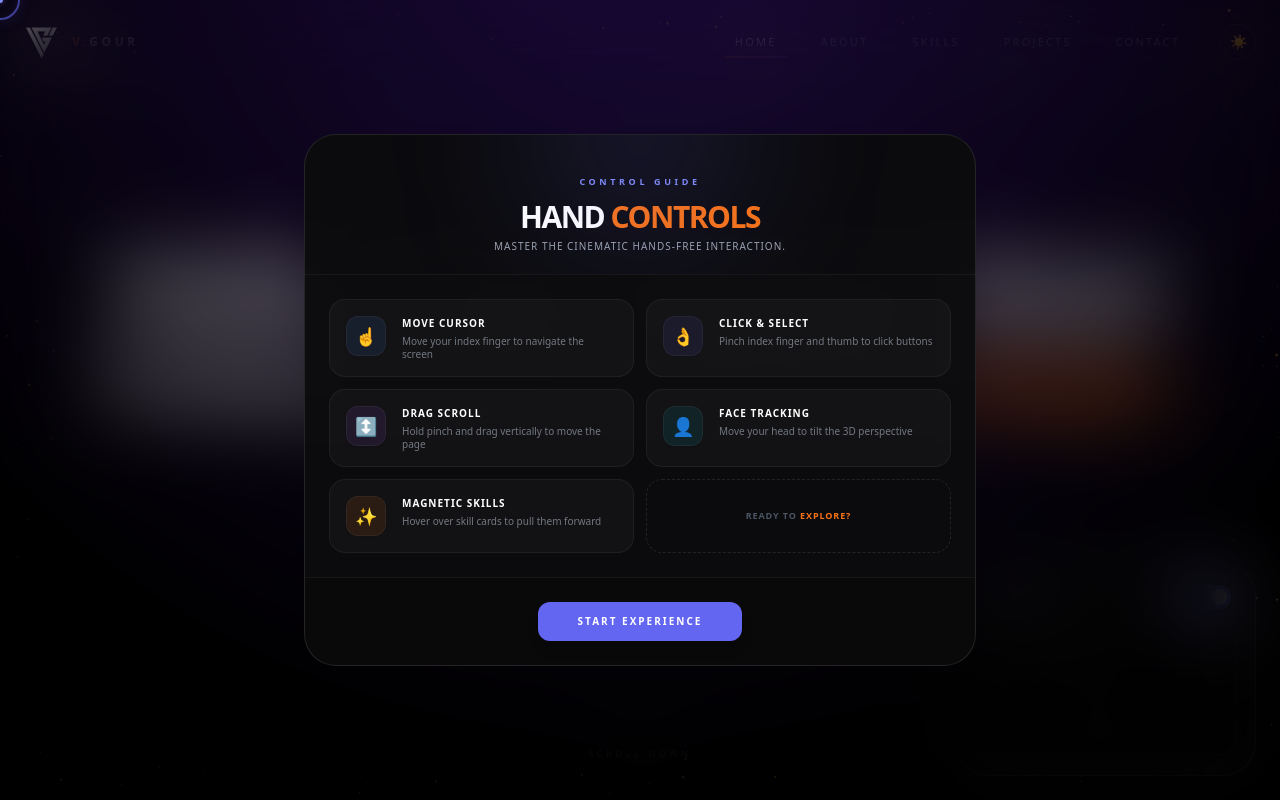
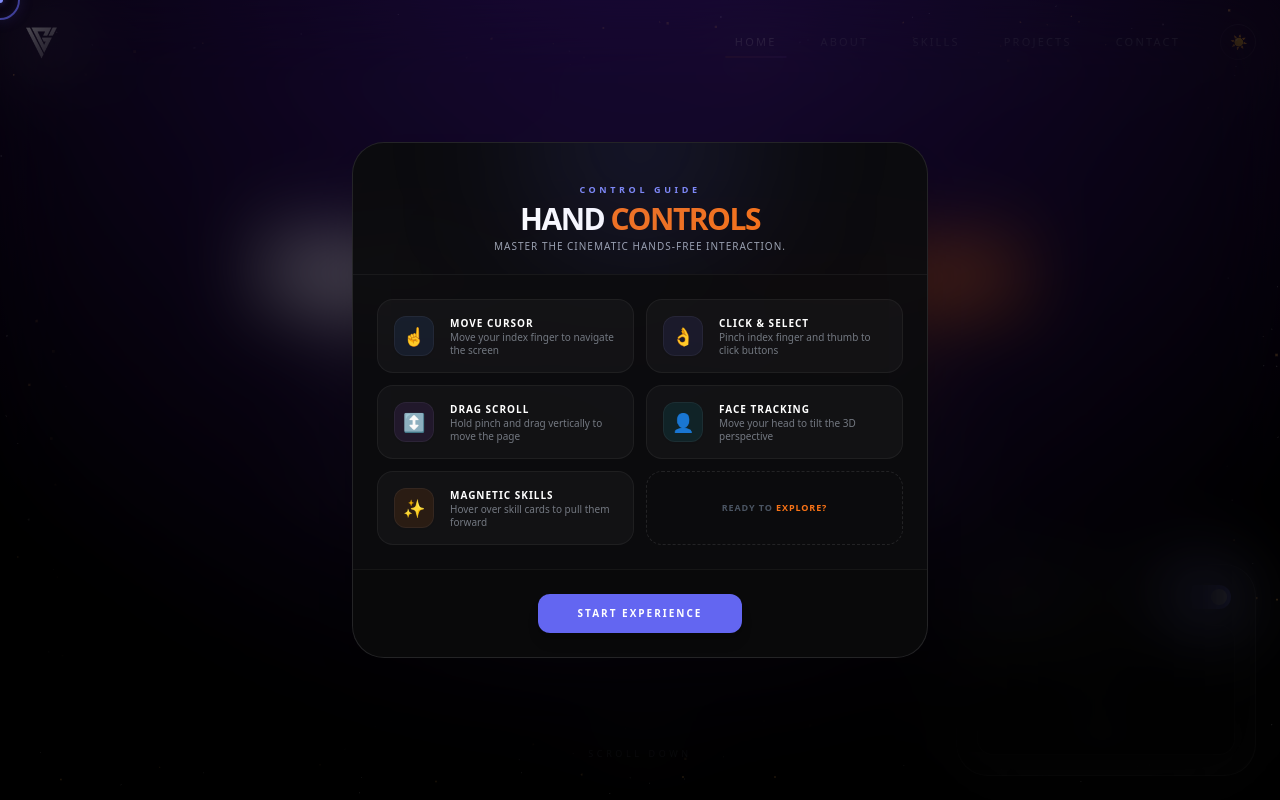
Before and after one commit to vedantgour45/my-portfolio, a Next.js app: page / in a window 1280 px wide. Both pictures are taken after a click on the button 1207 px from the left and 743 px from the top of the page. Shown: the top 800 px of the page. Built offline with nearby package versions, Linux system fonts and the light colour scheme.

Commit message:
feat: revamp - phase 5

```diff
--- a/src/app/globals.css
+++ b/src/app/globals.css
@@ -28,6 +28,10 @@
 
   .text-highlight {
     @apply text-orange-500 font-bold;
+  }
+
+  .font-cursive {
+    font-family: var(--font-dancing-script), cursive;
   }
 }
 
--- a/src/app/project/[slug]/page.js
+++ b/src/app/project/[slug]/page.js
@@ -109,7 +109,9 @@ export default function ProjectDetailsPage({ params }) {
               className="lg:col-span-8 space-y-6"
             >
               <div>
-                <h1 className="text-4xl md:text-6xl font-black mb-3 tracking-tighter leading-none uppercase text-white">
+                <h1
+                  className={`text-4xl md:text-6xl font-black mb-3 tracking-tighter leading-none uppercase ${isLight ? "text-gray-900" : "text-white"}`}
+                >
                   {project.title}
                   <span className="text-orange-500">.</span>
                 </h1>
--- a/src/components/gesture/GestureController.js
+++ b/src/components/gesture/GestureController.js
@@ -515,40 +515,40 @@ export default function GestureController() {
               initial={{ scale: 0.9, opacity: 0, y: 30 }}
               animate={{ scale: 1, opacity: 1, y: 0 }}
               transition={{ type: "spring", damping: 25, stiffness: 200 }}
-              className={`max-w-2xl w-full ${isLight ? "bg-white/95" : "bg-[#0c0c0e]/95"} backdrop-blur-3xl border ${isLight ? "border-gray-200" : "border-white/10"} rounded-[2rem] overflow-hidden shadow-2xl relative`}
+              className={`max-w-xl w-full max-h-[90vh] flex flex-col ${isLight ? "bg-white/95" : "bg-[#0c0c0e]/95"} backdrop-blur-3xl border ${isLight ? "border-gray-200" : "border-white/10"} rounded-[2rem] overflow-hidden shadow-2xl relative`}
               onClick={(e) => e.stopPropagation()}
             >
-              {/* Header - More Compact */}
-              <div className="relative pt-8 pb-5 px-8 text-center border-b border-white/5 overflow-hidden">
+              {/* Header - ultra-compact on mobile */}
+              <div className="relative pt-4 md:pt-8 pb-3 md:pb-5 px-5 md:px-8 text-center border-b border-white/5 overflow-hidden flex-shrink-0">
                 <div
                   className={`absolute top-0 left-1/2 -translate-x-1/2 w-48 h-48 ${isLight ? "bg-indigo-500/10" : "bg-indigo-500/20"} blur-[80px] rounded-full -mt-24 pointer-events-none`}
                 />
                 <span
-                  className={`text-[9px] uppercase font-black ${isLight ? "text-indigo-600" : "text-indigo-400"} tracking-[0.4em]`}
+                  className={`text-[7px] md:text-[9px] uppercase font-black ${isLight ? "text-indigo-600" : "text-indigo-400"} tracking-[0.4em]`}
                 >
                   Control Guide
                 </span>
                 <h2
-                  className={`text-3xl font-black mt-2 mb-1 tracking-tighter ${isLight ? "text-black" : "text-white"}`}
+                  className={`text-xl md:text-3xl font-black mt-0.5 mb-0.5 tracking-tighter ${isLight ? "text-black" : "text-white"}`}
                 >
                   HAND <span className="text-orange-500">CONTROLS</span>
                 </h2>
                 <p
-                  className={`text-[10px] ${isLight ? "text-gray-500" : "text-gray-400"} font-medium uppercase tracking-[0.1em] max-w-sm mx-auto`}
+                  className={`text-[7px] md:text-[10px] ${isLight ? "text-gray-500" : "text-gray-400"} font-medium uppercase tracking-[0.1em] max-w-xs mx-auto`}
                 >
                   Master the cinematic hands-free interaction.
                 </p>
               </div>
 
-              {/* Grid Content - 2 Columns to save vertical space */}
-              <div className="p-6 grid grid-cols-1 md:grid-cols-2 gap-3">
+              {/* Grid Content - Perfect scrolling */}
+              <div className="p-3 md:p-6 grid grid-cols-1 md:grid-cols-2 gap-1.5 md:gap-3 overflow-y-auto">
                 {INSTRUCTIONS.map((i, idx) => (
                   <motion.div
                     initial={{ opacity: 0, y: 10 }}
                     animate={{ opacity: 1, y: 0 }}
                     transition={{ delay: 0.1 * idx }}
                     key={i.action}
-                    className={`flex items-start gap-4 p-4 rounded-2xl border transition-all duration-300
+                    className={`flex items-center gap-2 md:gap-4 p-2.5 md:p-4 rounded-xl md:rounded-2xl border transition-all duration-300
                       ${
                         isLight
                           ? "bg-gray-50/50 border-gray-100"
@@ -557,18 +557,18 @@ export default function GestureController() {
                     `}
                   >
                     <div
-                      className={`w-10 h-10 rounded-xl ${i.bg} flex items-center justify-center text-lg flex-shrink-0 shadow-sm border ${isLight ? "border-indigo-100/50" : "border-white/5"}`}
+                      className={`w-7 h-7 md:w-10 md:h-10 rounded-lg md:rounded-xl ${i.bg} flex items-center justify-center text-sm md:text-lg flex-shrink-0 shadow-sm border ${isLight ? "border-indigo-100/50" : "border-white/5"}`}
                     >
                       {i.emoji}
                     </div>
                     <div>
                       <h3
-                        className={`font-black text-[10px] uppercase tracking-widest ${isLight ? "text-gray-900" : "text-white"} mb-1`}
+                        className={`font-black text-[8px] md:text-[10px] uppercase tracking-widest ${isLight ? "text-gray-900" : "text-white"} mb-0`}
                       >
                         {i.action}
                       </h3>
                       <p
-                        className={`text-[10px] font-medium leading-tight ${isLight ? "text-gray-500" : "text-gray-400"} opacity-70`}
+                        className={`text-[8px] md:text-[10px] font-medium leading-tight ${isLight ? "text-gray-500" : "text-gray-400"} opacity-70`}
                       >
                         {i.desc}
                       </p>
@@ -576,9 +576,9 @@ export default function GestureController() {
                   </motion.div>
                 ))}
 
-                {/* Confirmation Hint Card */}
+                {/* Confirmation Hint - Hidden on mobile to save space */}
                 <div
-                  className={`flex items-center justify-center p-4 rounded-2xl border border-dashed ${isLight ? "border-gray-200 bg-gray-50/20" : "border-white/10 bg-white/0"}`}
+                  className={`hidden md:flex items-center justify-center p-4 rounded-2xl border border-dashed ${isLight ? "border-gray-200 bg-gray-50/20" : "border-white/10 bg-white/0"}`}
                 >
                   <p
                     className={`text-[9px] font-bold uppercase tracking-widest text-center ${isLight ? "text-gray-400" : "text-gray-600"}`}
@@ -590,17 +590,17 @@ export default function GestureController() {
 
               {/* Action Button - More Compact */}
               <div
-                className={`p-6 border-t ${isLight ? "border-gray-100 bg-gray-50/30" : "border-white/5 bg-black/20"} text-center`}
+                className={`p-3 md:p-6 border-t ${isLight ? "border-gray-100 bg-gray-50/30" : "border-white/5 bg-black/20"} text-center flex-shrink-0`}
               >
                 <button
                   onClick={() => setShowInstructions(false)}
-                  className={`px-10 py-3 rounded-xl font-black text-[10px] uppercase tracking-[0.2em] transition-all
+                  className={`w-full md:w-auto px-6 py-2.5 md:px-10 md:py-3 rounded-xl font-black text-[9px] md:text-[10px] uppercase tracking-[0.2em] transition-all
                     ${
                       isLight
                         ? "bg-black text-white hover:bg-indigo-600"
                         : "bg-indigo-500 text-white hover:bg-white hover:text-black"
                     }
-                    hover:scale-[1.05] active:scale-95 shadow-lg
+                    hover:scale-[1.02] active:scale-95 shadow-lg
                   `}
                 >
                   Start Experience
@@ -624,9 +624,9 @@ export default function GestureController() {
           ●
         </span>
       </div>
-      <div className="fixed bottom-6 right-6 z-[200]">
+      <div className="fixed bottom-4 right-4 sm:bottom-6 sm:right-6 z-[200]">
         <div
-          className={`${isLight ? "bg-white/80 border-gray-200 shadow-xl" : "bg-[#0a0a0a]/90 border-white/10 shadow-2xl"} backdrop-blur-3xl rounded-[32px] p-5 border flex flex-col gap-4 min-w-[220px]`}
+          className={`${isLight ? "bg-white/80 border-gray-200 shadow-xl" : "bg-[#0a0a0a]/90 border-white/10 shadow-2xl"} backdrop-blur-3xl rounded-[24px] sm:rounded-[32px] p-3 sm:p-5 border flex flex-col gap-3 sm:gap-4 min-w-[140px] sm:min-w-[220px] shadow-2xl`}
         >
           <div className="flex items-center justify-between px-1">
             <span
--- a/src/components/layout/Navbar.js
+++ b/src/components/layout/Navbar.js
@@ -125,14 +125,8 @@ export default function Navbar() {
                 alt="Logo"
                 width={36}
                 height={36}
-                className="group-hover:rotate-12 transition-transform duration-300"
                 style={{ width: "36px", height: "36px" }}
               />
-              <span
-                className={`text-xs font-bold tracking-[0.3em] uppercase opacity-70 group-hover:opacity-100 transition-opacity hidden sm:inline ${isDark ? "text-white" : "text-gray-900"}`}
-              >
-                <span className="text-orange-500">V.</span>GOUR
-              </span>
             </a>
           </div>
 
@@ -180,17 +174,17 @@ export default function Navbar() {
           {/* Mobile Toggle */}
           <button
             onClick={() => setMobileOpen(!mobileOpen)}
-            className="md:hidden flex flex-col gap-1.5 p-2 bg-transparent shadow-none"
+            className={`md:hidden relative z-[110] w-10 h-10 flex flex-col items-center justify-center gap-1.5 transition-all duration-300 ${mobileOpen ? "text-orange-500" : isDark ? "text-white" : "text-black"}`}
             aria-label="Menu"
           >
             <span
-              className={`w-6 h-[2px] bg-current transition-all ${mobileOpen ? "rotate-45 translate-y-[5px]" : ""}`}
+              className={`w-6 h-[2px] bg-current rounded-full transition-all duration-300 ${mobileOpen ? "rotate-45 translate-y-[8px]" : ""}`}
             />
             <span
-              className={`w-6 h-[2px] bg-current transition-all ${mobileOpen ? "opacity-0" : ""}`}
+              className={`w-6 h-[2px] bg-current rounded-full transition-all duration-300 ${mobileOpen ? "opacity-0 " : "opacity-100"}`}
             />
             <span
-              className={`w-6 h-[2px] bg-current transition-all ${mobileOpen ? "-rotate-45 -translate-y-[5px]" : ""}`}
+              className={`w-6 h-[2px] bg-current rounded-full transition-all duration-300 ${mobileOpen ? "-rotate-45 -translate-y-[8px]" : ""}`}
             />
           </button>
         </div>
@@ -200,28 +194,45 @@ export default function Navbar() {
       <AnimatePresence>
         {mobileOpen && (
           <motion.div
-            initial={{ opacity: 0, x: "100%" }}
-            animate={{ opacity: 1, x: 0 }}
-            exit={{ opacity: 0, x: "100%" }}
-            transition={{ type: "spring", damping: 25 }}
-            className="fixed inset-0 z-[99] bg-black/95 backdrop-blur-3xl flex flex-col items-center justify-center gap-8"
+            initial={{ opacity: 0, scale: 1.1 }}
+            animate={{ opacity: 1, scale: 1 }}
+            exit={{ opacity: 0, scale: 0.95 }}
+            transition={{ duration: 0.4, ease: [0.22, 1, 0.36, 1] }}
+            className={`fixed inset-0 z-[99] ${isDark ? "bg-[#0a0a0b]/95" : "bg-white/95"} backdrop-blur-3xl flex flex-col items-center justify-center`}
           >
-            {navLinks.map((link) => (
-              <a
+            {/* Cinematic background glow inside menu */}
+            <div className="absolute inset-0 bg-gradient-to-b from-indigo-500/10 via-transparent to-orange-500/5 pointer-events-none" />
+
+            <div className="relative z-10 flex flex-col items-center gap-8">
+              {navLinks.map((link, i) => (
+                <motion.a
+                  initial={{ opacity: 0, y: 20 }}
+                  animate={{ opacity: 1, y: 0 }}
+                  transition={{ delay: 0.1 + i * 0.1 }}
                   key={link.name}
                   href={link.href}
-                onClick={(e) => scrollToSection(e, link.href)}
-                className="text-3xl font-bold uppercase tracking-[0.3em] text-white hover:text-indigo-400 transition-colors"
+                  onClick={(e) => {
+                    scrollToSection(e, link.href);
+                    setMobileOpen(false);
+                  }}
+                  className={`text-xl font-black uppercase tracking-[0.4em] transition-all duration-300 hover:text-orange-500 ${isDark ? "text-white/80" : "text-black/80"}`}
                 >
                   {link.name}
-              </a>
+                </motion.a>
               ))}
-            <button
+              <motion.button
+                initial={{ opacity: 0, y: 20 }}
+                animate={{ opacity: 1, y: 0 }}
+                transition={{ delay: 0.1 + navLinks.length * 0.1 }}
                 onClick={toggleTheme}
-              className="mt-4 text-lg text-gray-400 hover:text-white transition-colors bg-transparent shadow-none"
+                className={`mt-6 flex items-center gap-3 px-6 py-3 rounded-full border transition-all duration-300 ${isDark ? "bg-white/5 border-white/10 text-white hover:bg-white/10" : "bg-black/5 border-black/10 text-black hover:bg-black/10"}`}
               >
-              {isDark ? "☀ Light Mode" : "◑ Dark Mode"}
-            </button>
+                <span className="text-sm">{isDark ? "☀" : "◑"}</span>
+                <span className="text-[10px] font-bold uppercase tracking-[0.2em]">
+                  {isDark ? "Light Mode" : "Dark Mode"}
+                </span>
+              </motion.button>
+            </div>
           </motion.div>
         )}
       </AnimatePresence>
--- a/src/components/sections/HeroSection.js
+++ b/src/components/sections/HeroSection.js
@@ -6,9 +6,7 @@ import dynamic from "next/dynamic";
 
 const HeroScene = dynamic(() => import("@/components/canvas/HeroScene"), {
   ssr: false,
-  loading: () => (
-    <div className="absolute inset-0 z-0 hero-bg" />
-  ),
+  loading: () => <div className="absolute inset-0 z-0 hero-bg" />,
 });
 
 export default function HeroSection() {
@@ -25,52 +23,83 @@ export default function HeroSection() {
     >
       <HeroScene />
 
-      <motion.div
-        style={{ y: y1, opacity }}
-        className="z-10 text-center px-6"
-      >
+      <motion.div style={{ y: y1, opacity }} className="z-10 text-center px-6">
         <motion.p
           initial={{ opacity: 0, y: 20 }}
           animate={{ opacity: 1, y: 0 }}
           transition={{ duration: 1, delay: 0.2 }}
-          className="text-xs uppercase tracking-[0.4em] text-indigo-400 font-bold mb-6"
+          className="text-[10px] uppercase tracking-[0.4em] text-indigo-300 font-bold mb-6"
         >
           Let&apos;s build something together
         </motion.p>
 
-        <h1 className="text-5xl md:text-7xl lg:text-8xl font-black mb-2 tracking-tighter hero-title">
-          Hello, I am <span className="text-white">Vedant Gour</span>
+        <h1 className="text-4xl sm:text-5xl md:text-7xl lg:text-8xl font-black mb-2 tracking-tighter hero-title">
+          Hello, I&apos;m <span className="text-orange-500">Vedant</span>
         </h1>
 
-        <h2 className="text-4xl md:text-6xl lg:text-7xl font-black mb-8 tracking-tighter">
-          <span className="text-white">Professional</span> <span className="text-orange-500">Frontend Developer.</span>
-        </h2>
+        <motion.div
+          initial={{ opacity: 0, y: 20 }}
+          animate={{ opacity: 1, y: 0 }}
+          transition={{ duration: 1, delay: 0.4 }}
+          className="flex flex-col md:flex-row items-center justify-center gap-x-4 mb-2"
+        >
+          <h2 className="text-2xl sm:text-3xl md:text-5xl font-light text-white/50 tracking-tight">
+            I&apos;m a
+          </h2>
+          <motion.span
+            initial={{ opacity: 0, scale: 0.9 }}
+            animate={{ opacity: 0.8, scale: 1 }}
+            transition={{ duration: 1.2, delay: 0.6, type: "spring" }}
+            className="text-3xl sm:text-4xl md:text-6xl lg:text-7xl font-cursive text-orange-400 mt-2 md:mt-0"
+          >
+            Frontend Developer.
+          </motion.span>
+        </motion.div>
+
+        {/* Open to Work Badge - Relocated Below Title */}
+        <motion.div
+          initial={{ opacity: 0, y: 10 }}
+          animate={{ opacity: 1, y: 0 }}
+          transition={{ duration: 0.8, delay: 1 }}
+          className="flex justify-center my-5"
+        >
+          <div className="flex items-center gap-2.5 px-3 py-1.5 rounded-full glass border border-emerald-500/20 hover:border-emerald-500/40 transition-colors group cursor-default shadow-lg shadow-emerald-500/5">
+            <span className="relative flex h-1.5 w-1.5">
+              <span className="animate-ping absolute inline-flex h-full w-full rounded-full bg-emerald-400 opacity-75"></span>
+              <span className="relative inline-flex rounded-full h-1.5 w-1.5 bg-emerald-500 shadow-[0_0_8px_rgba(16,185,129,0.8)]"></span>
+            </span>
+            <span className="text-[8px] font-black uppercase tracking-[0.25em] text-emerald-400/90 group-hover:text-emerald-300 transition-colors">
+              Open to work
+            </span>
+          </div>
+        </motion.div>
 
         <motion.p
           initial={{ opacity: 0, scale: 0.9 }}
           animate={{ opacity: 0.8, scale: 1 }}
-          transition={{ duration: 1, delay: 0.5 }}
-          className="text-base md:text-xl font-light tracking-wide max-w-2xl mx-auto leading-relaxed hero-subtitle text-gray-300"
+          transition={{ duration: 1, delay: 0.8 }}
+          className="text-sm md:text-xl font-light tracking-wide max-w-2xl mx-auto leading-relaxed hero-subtitle text-gray-300"
         >
-          Focused on crafting intuitive, interactive, and visually compelling web experiences. Let&apos;s bring your ideas to life.
+          Focused on crafting intuitive, interactive, and visually compelling
+          web experiences. Let&apos;s bring your ideas to life.
         </motion.p>
 
         <motion.div
           initial={{ opacity: 0, y: 50 }}
           animate={{ opacity: 1, y: 0 }}
-          transition={{ duration: 1, delay: 1 }}
-          className="mt-12 flex justify-center gap-6"
+          transition={{ duration: 1, delay: 1.2 }}
+          className="mt-12 flex flex-col sm:flex-row items-center justify-center gap-4 sm:gap-6"
         >
           <a
             href="#projects"
-            className="px-10 py-4 glass text-[10px] tracking-[0.2em] font-bold rounded-full hover:bg-white/10 transition-colors uppercase border border-white/10 shadow-none hero-btn"
+            className="w-full sm:w-auto px-10 py-4 glass text-[10px] tracking-[0.2em] font-bold rounded-full hover:bg-white/10 transition-colors uppercase border border-white/10 shadow-none hero-btn text-center"
           >
             Explore Work
           </a>
           <a
             href="/assets/resume.pdf"
             target="_blank"
-            className="px-10 py-4 border-2 border-orange-500/30 text-[10px] tracking-[0.2em] font-bold rounded-full hover:bg-orange-500/10 transition-colors uppercase bg-transparent shadow-none hero-btn"
+            className="w-full sm:w-auto px-10 py-4 border-2 border-orange-500/30 text-[10px] tracking-[0.2em] font-bold rounded-full hover:bg-orange-500/10 transition-colors uppercase bg-transparent shadow-none hero-btn text-center"
           >
             Resume
           </a>
@@ -78,7 +107,7 @@ export default function HeroSection() {
       </motion.div>
 
       {/* Scroll indicator */}
-      <div className="absolute bottom-10 left-1/2 -translate-x-1/2 flex flex-col items-center gap-4 z-20">
+      <div className="absolute bottom-10 left-1/2 -translate-x-1/2 hidden sm:flex flex-col items-center gap-4 z-20">
         <div className="w-[1px] h-16 bg-gradient-to-b from-orange-500/0 via-orange-500 to-orange-500/0 animate-pulse" />
         <span className="text-[9px] uppercase tracking-[0.4em] text-gray-500">
           Scroll Down
```
Also changed, not shown: src/app/layout.js (+15 -4 lines), src/components/sections/AboutSection.js (+17 -12 lines), src/components/sections/SkillsSection.js (+11 -11 lines), src/lib/data.js. Lines whose indentation alone changed are shown as unchanged.
